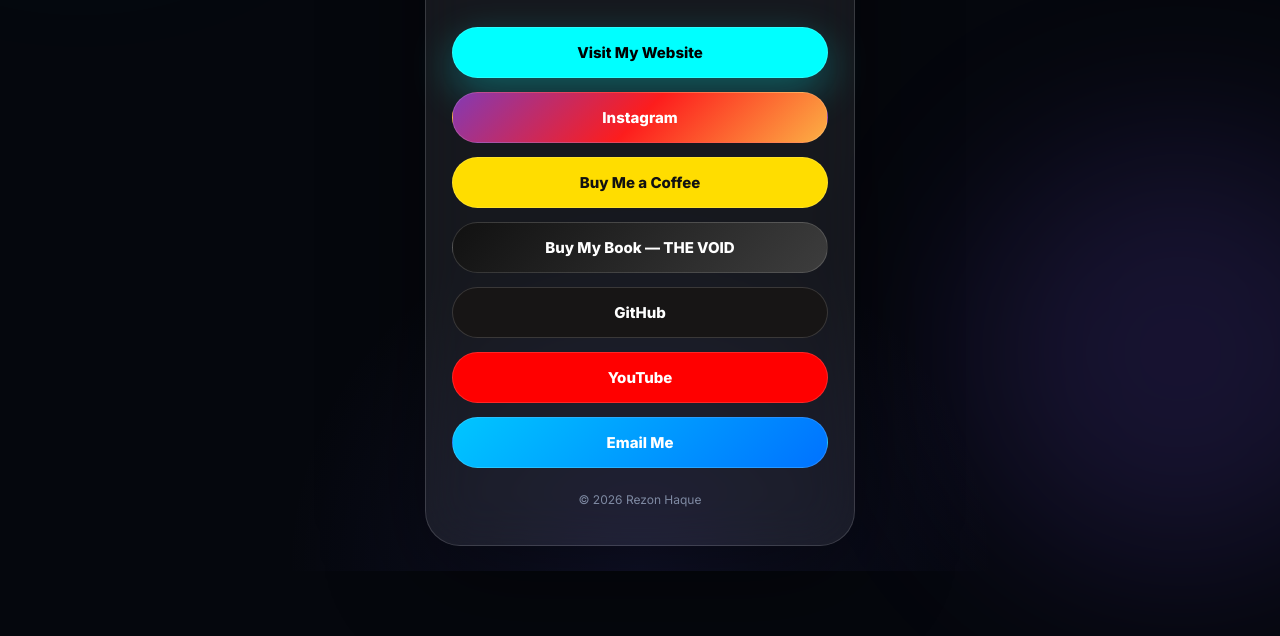
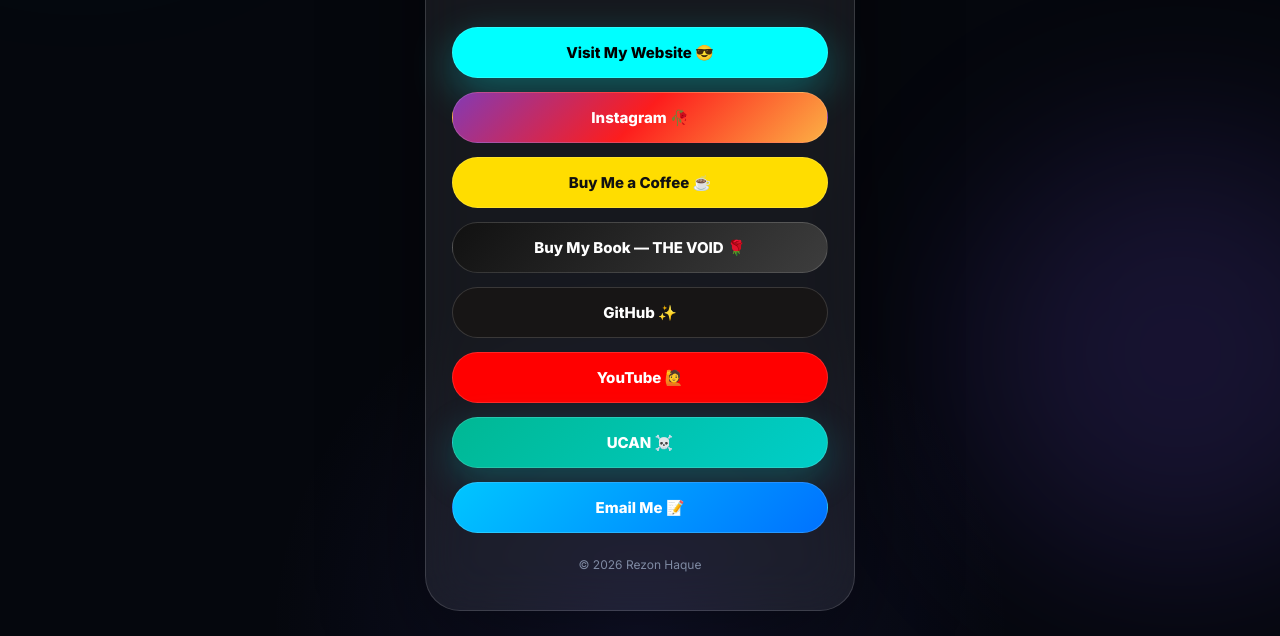
Before and after one commit to Rezon-Dev/Rezon, a plain HTML site: page index.html in a window 1280 px wide. Shown: the part 421-1057 px from the top of the page. Before the commit the page ends 992 px from the top, so only its background shows below. Drawn offline with nearby package versions, Linux system fonts and the light colour scheme.

Commit message:
Update index.html

```diff
--- a/index.html
+++ b/index.html
@@ -406,6 +406,19 @@
 
     }
 
+    .ucan{
+
+  background:linear-gradient(
+  135deg,
+  #00b894,
+  #00cec9);
+
+  color:white;
+
+  box-shadow:0 12px 35px rgba(0,206,201,.25);
+
+    }
+
     .footer{
 
       margin-top:24px;
@@ -466,16 +479,16 @@
       href="https://rezonhaque.work.gd"
       target="_blank">
 
-      Visit My Website
+      Visit My Website 😎
 
       </a>
 
       <a
       class="btn instagram"
-      href="https://instagram.com/rezon5839"
+      href="https://www.instagram.com/rezon.5839"
       target="_blank">
 
-      Instagram
+      Instagram 🥀
 
       </a>
 
@@ -484,7 +497,7 @@
       href="https://www.buymeacoffee.com/rezonhaqueb"
       target="_blank">
 
-      Buy Me a Coffee
+      Buy Me a Coffee ☕
 
       </a>
 
@@ -493,16 +506,16 @@
       href="https://store.pothi.com/book/rezon-haque-void-0/"
       target="_blank">
 
-      Buy My Book — THE VOID
+      Buy My Book — THE VOID 🌹
 
       </a>
 
       <a
       class="btn github"
-      href="https://rezon-dev.github.io/"
+      href="https://github.com/rezon-dev"
       target="_blank">
 
-      GitHub
+      GitHub ✨
 
       </a>
 
@@ -511,15 +524,22 @@
       href="https://youtube.com/@rezumelodyofficial"
       target="_blank">
 
-      YouTube
+      YouTube 🙋
 
       </a>
+<a
+class="btn ucan"
+href="https://ucan.rezonhaque.work.gd"
+target="_blank">
 
+UCAN ☠️
+
+</a>
       <a
       class="btn email"
       href="mailto:rezonhaque123@gmail.com">
 
-      Email Me
+      Email Me 📝
 
       </a>
 
```
